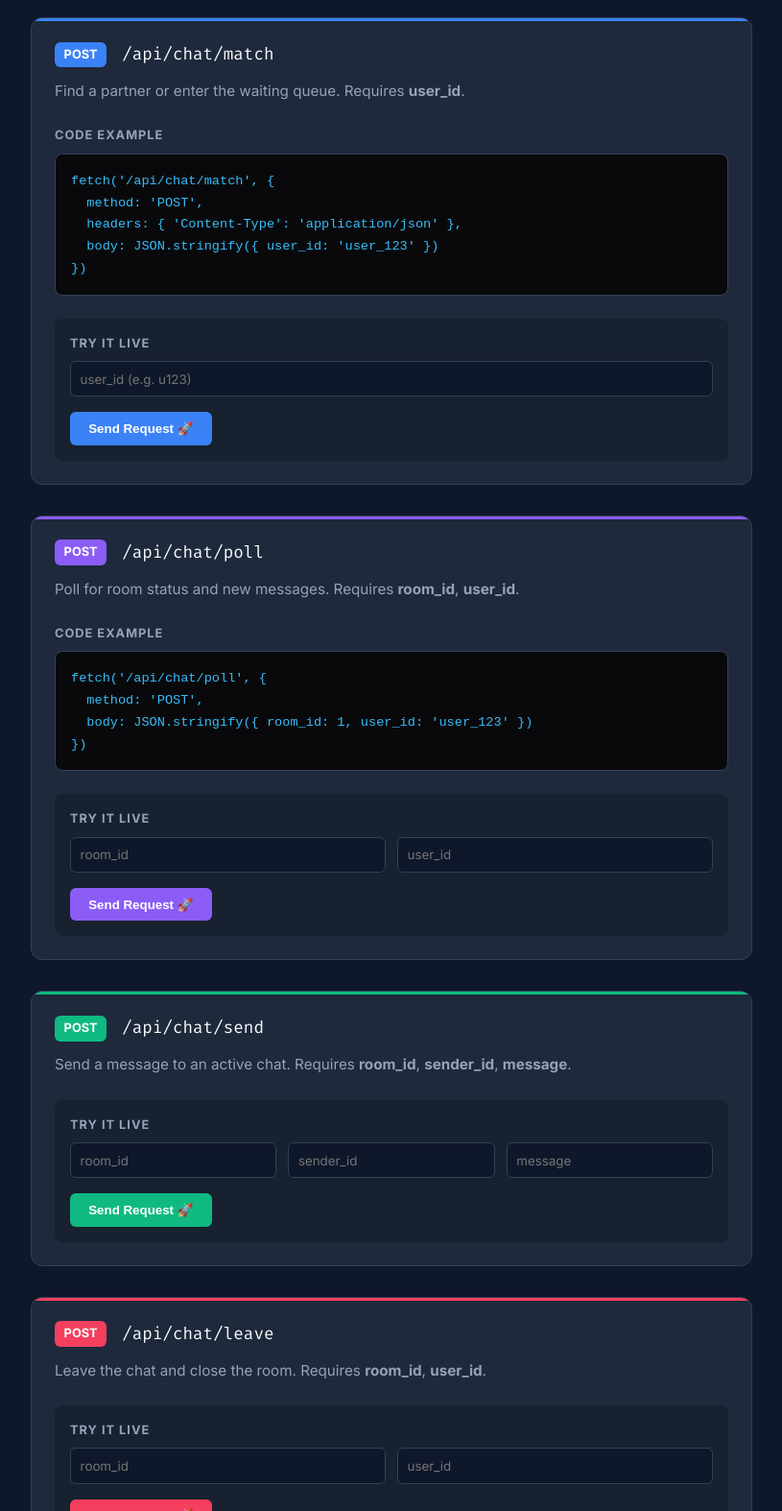
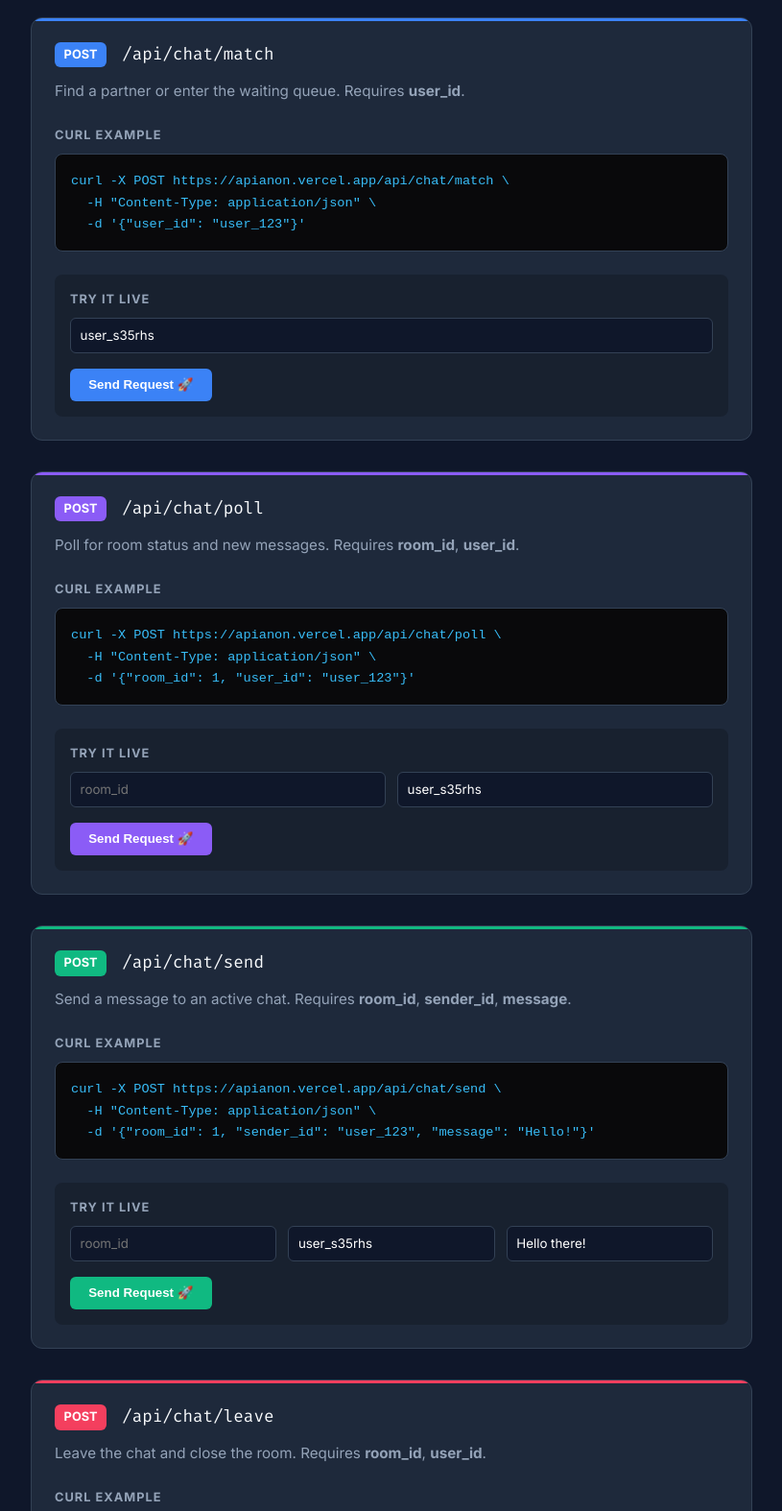
Before and after one commit to sbmid/walltes01, a website: page index.html in a window 1280 px wide. Shown: the part 160-1734 px from the top of the page at 96% size, without its empty margins (232-1047 px from the left). Drawn offline with Linux system fonts and the light colour scheme.

Commit message:
docs: auto-generate user_id and use cURL snippets

```diff
--- a/index.html
+++ b/index.html
@@ -106,7 +106,7 @@
         pre {
             background: #09090b; border: 1px solid var(--border); padding: 1rem; border-radius: 8px;
             overflow-x: auto; font-family: 'Fira Code', monospace; font-size: 0.85rem; color: #38bdf8;
-            margin-bottom: 1.5rem;
+            margin-bottom: 1.5rem; white-space: pre-wrap;
         }
 
         .playground { background: rgba(0,0,0,0.2); border-radius: 8px; padding: 1rem; }
@@ -168,12 +168,10 @@
         </div>
         <p class="desc" data-i18n="desc_match">Find a partner or enter the waiting queue. Requires <b>user_id</b>.</p>
 
-        <div class="sec-title" data-i18n="code">Code Example</div>
-        <pre><code>fetch('/api/chat/match', {
-  method: 'POST',
-  headers: { 'Content-Type': 'application/json' },
-  body: JSON.stringify({ user_id: 'user_123' })
-})</code></pre>
+        <div class="sec-title" data-i18n="code">cURL Example</div>
+        <pre><code>curl -X POST https://apianon.vercel.app/api/chat/match \
+  -H "Content-Type: application/json" \
+  -d '{"user_id": "user_123"}'</code></pre>
 
         <div class="playground">
             <div class="sec-title" data-i18n="try">Try it live</div>
@@ -195,11 +193,10 @@
         </div>
         <p class="desc" data-i18n="desc_poll">Poll for room status and new messages. Requires <b>room_id</b>, <b>user_id</b>.</p>
 
-        <div class="sec-title" data-i18n="code">Code Example</div>
-        <pre><code>fetch('/api/chat/poll', {
-  method: 'POST',
-  body: JSON.stringify({ room_id: 1, user_id: 'user_123' })
-})</code></pre>
+        <div class="sec-title" data-i18n="code">cURL Example</div>
+        <pre><code>curl -X POST https://apianon.vercel.app/api/chat/poll \
+  -H "Content-Type: application/json" \
+  -d '{"room_id": 1, "user_id": "user_123"}'</code></pre>
 
         <div class="playground">
             <div class="sec-title" data-i18n="try">Try it live</div>
@@ -222,12 +219,17 @@
         </div>
         <p class="desc" data-i18n="desc_send">Send a message to an active chat. Requires <b>room_id</b>, <b>sender_id</b>, <b>message</b>.</p>
 
+        <div class="sec-title" data-i18n="code">cURL Example</div>
+        <pre><code>curl -X POST https://apianon.vercel.app/api/chat/send \
+  -H "Content-Type: application/json" \
+  -d '{"room_id": 1, "sender_id": "user_123", "message": "Hello!"}'</code></pre>
+
         <div class="playground">
             <div class="sec-title" data-i18n="try">Try it live</div>
             <div class="input-row">
                 <input type="text" id="s-rid" placeholder="room_id" />
                 <input type="text" id="s-uid" placeholder="sender_id" />
-                <input type="text" id="s-msg" placeholder="message" />
+                <input type="text" id="s-msg" placeholder="message" value="Hello there!" />
             </div>
             <button class="btn" style="background: var(--c-green)" onclick="testApi('send')">
                 <span data-i18n="btn_send">Send Request</span> 🚀
@@ -243,6 +245,11 @@
             <span class="url">/api/chat/leave</span>
         </div>
         <p class="desc" data-i18n="desc_leave">Leave the chat and close the room. Requires <b>room_id</b>, <b>user_id</b>.</p>
+
+        <div class="sec-title" data-i18n="code">cURL Example</div>
+        <pre><code>curl -X POST https://apianon.vercel.app/api/chat/leave \
+  -H "Content-Type: application/json" \
+  -d '{"room_id": 1, "user_id": "user_123"}'</code></pre>
 
         <div class="playground">
             <div class="sec-title" data-i18n="try">Try it live</div>
@@ -271,7 +278,7 @@ const dict = {
         desc_poll: "Poll for room status and new messages. Requires <b>room_id</b>, <b>user_id</b>.",
         desc_send: "Send a message to an active chat. Requires <b>room_id</b>, <b>sender_id</b>, <b>message</b>.",
         desc_leave: "Leave the chat and close the room. Requires <b>room_id</b>, <b>user_id</b>.",
-        code: "Code Example",
+        code: "cURL Example",
         try: "Try it live",
         btn_send: "Send Request",
         dev_by: "Developed with ❤️ by",
@@ -284,7 +291,7 @@ const dict = {
         desc_poll: "Cek status ruangan dan pesan obrolan baru. Wajib mengirim <b>room_id</b>, <b>user_id</b>.",
         desc_send: "Kirim pesan ke teman chat Anda. Wajib mengirim <b>room_id</b>, <b>sender_id</b>, <b>message</b>.",
         desc_leave: "Akhiri chat dan tutup ruangan. Wajib mengirim <b>room_id</b>, <b>user_id</b>.",
-        code: "Contoh Kode",
+        code: "Contoh cURL",
         try: "Coba Langsung",
         btn_send: "Kirim Request",
         dev_by: "Dikembangkan dengan ❤️ oleh",
@@ -297,13 +304,22 @@ const dict = {
         desc_poll: "تحقق من حالة الغرفة والرسائل الجديدة. يتطلب <b>room_id</b> و <b>user_id</b>.",
         desc_send: "إرسال رسالة إلى دردشة نشطة. يتطلب <b>room_id</b> و <b>sender_id</b> و <b>message</b>.",
         desc_leave: "مغادرة الدردشة وإغلاق الغرفة. يتطلب <b>room_id</b> و <b>user_id</b>.",
-        code: "مثال على الرمز",
+        code: "مثال cURL",
         try: "جربه مباشرة",
         btn_send: "إرسال الطلب",
         dev_by: "تم التطوير بـ ❤️ بواسطة",
         dir: "rtl"
     }
 };
+
+// Generate random user_id on load
+const generateUserId = () => 'user_' + Math.random().toString(36).substr(2, 6);
+const currentUser = generateUserId();
+
+document.getElementById('m-uid').value = currentUser;
+document.getElementById('p-uid').value = currentUser;
+document.getElementById('s-uid').value = currentUser;
+document.getElementById('l-uid').value = currentUser;
 
 const ls = document.getElementById('langSwitch');
 ls.addEventListener('change', (e) => setLang(e.target.value));
```
